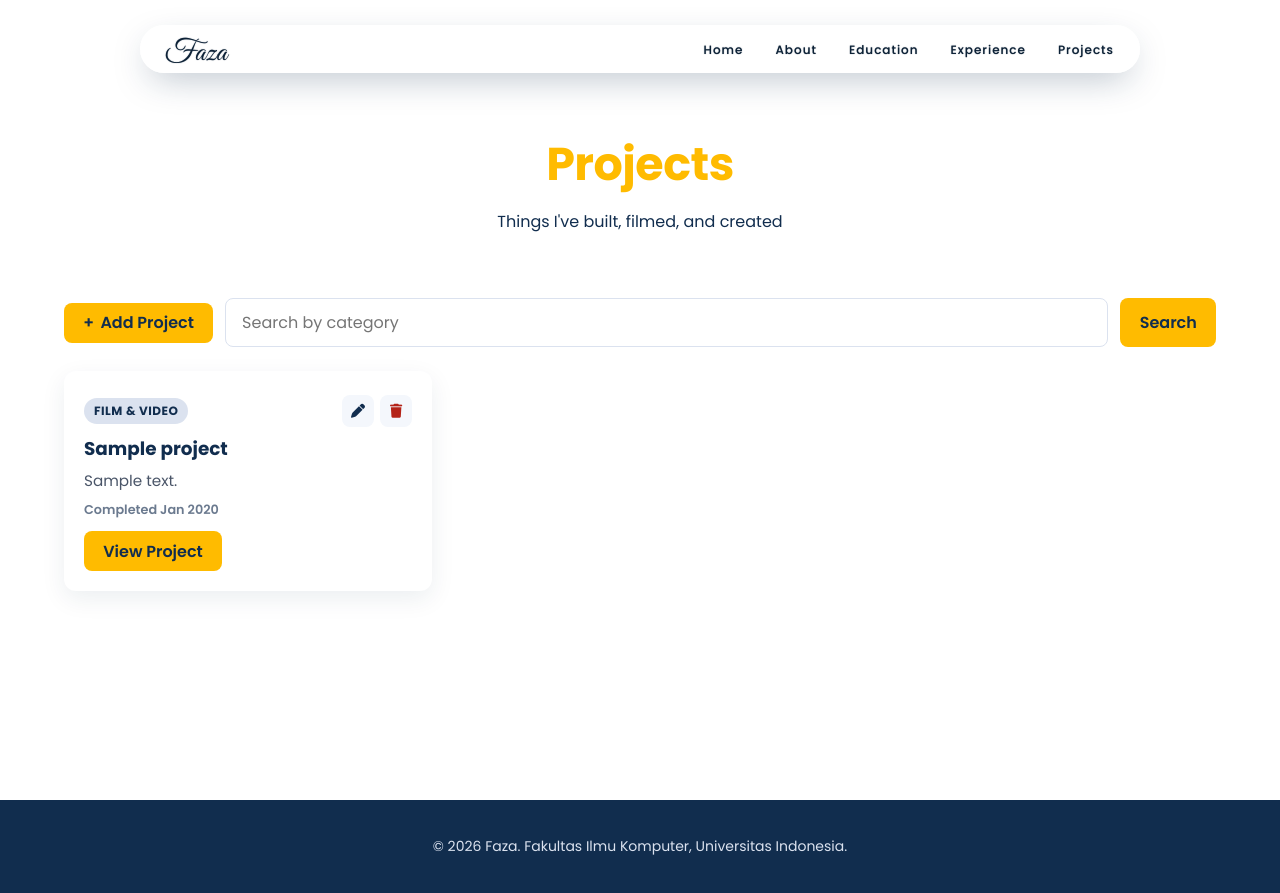
After one commit to fazaaqila09/myportofolio, a Django app: page /projects/ in a window 1280 px wide. The commit adds this page. Run offline with Django 5.2, Linux system fonts and the light colour scheme; tables that the repository leaves empty hold one stand-in row (values such as "Sample post").

Commit message:
feat: menambahkan section projects beserta fitur operasi CRUD

```diff
--- a/main/models.py
+++ b/main/models.py
@@ -28,7 +28,6 @@ class Experience(models.Model):
     @property
     def is_ongoing(self):
         return self.ended_at is None
-
 
 class Education(models.Model):
     """Riwayat pendidikan, ditampilkan sebagai timeline di halaman Education.
@@ -66,3 +65,23 @@ class Education(models.Model):
     @property
     def is_ongoing(self):
         return self.ended_at is None
+
+class Project(models.Model):
+    CATEGORY_CHOICES = [
+        ("film", "Film & Video"),
+        ("software", "Software / Web"),
+        ("design", "Design"),
+        ("writing", "Writing"),
+        ("music", "Music / Audio"),
+        ("other", "Other"),
+    ]
+
+    id = models.UUIDField(primary_key=True, default=uuid.uuid4, editable=False)
+    title = models.CharField(max_length=255)
+    description = models.TextField()
+    category = models.CharField(max_length=20, choices=CATEGORY_CHOICES, default="other")
+    project_url = models.URLField()
+    completed_at = models.DateField(blank=True, null=True)
+
+    def __str__(self):
+        return self.title
--- a/main/urls.py
+++ b/main/urls.py
@@ -3,9 +3,14 @@ from main.views import (
     show_main,
     show_experience,
     show_education,
+    show_projects,
     create_experience,
+    create_project,
+    update_project,
     get_experience_json,
+    get_project_json,
     delete_experience,
+    delete_project,
 )
 
 app_name = "main"
@@ -17,4 +22,9 @@ urlpatterns = [
     path("experience/<uuid:experience_id>/delete/", delete_experience, name="delete_experience"),
     path("api/experience/", get_experience_json, name="get_experience_json"),
     path("education/", show_education, name="show_education"),
+    path("projects/", show_projects, name="show_projects"),
+    path("projects/add/", create_project, name="create_project"),
+    path("projects/<uuid:project_id>/edit/", update_project, name="update_project"),
+    path("projects/<uuid:project_id>/delete/", delete_project, name="delete_project"),
+    path("api/projects/", get_project_json, name="get_project_json"),
 ]
--- a/main/views.py
+++ b/main/views.py
@@ -6,9 +6,8 @@ from django.shortcuts import get_object_or_404, redirect, render
 from django.utils.dateparse import parse_datetime
 from datetime import date, datetime
 from django.utils import timezone
-
-from main.models import Experience, Education
-from main.forms import ExperienceForm
+from main.models import Experience, Education, Project
+from main.forms import ExperienceForm, ProjectForm
 
 
 def is_authorized(request):
@@ -211,3 +210,84 @@ def show_education(request):
         "education_list": Education.objects.all(),
     }
     return render(request, "education.html", context)
+
+def show_projects(request):
+    json_response = get_project_json(request)
+    project_list = serializers.deserialize(
+        "json",
+        json_response.content.decode("utf-8"),
+    )
+    project_list = [item.object for item in project_list]
+
+    category_query = request.GET.get("category", "").strip()
+
+    context = {
+        "name": "Faza",
+        "project_list": project_list,
+        "category_query": category_query,
+    }
+    return render(request, "projects.html", context)
+
+
+def create_project(request):
+    form = ProjectForm(request.POST or None)
+    auth_error = None
+
+    if request.method == "POST":
+        if not is_authorized(request):
+            auth_error = "Invalid access code."
+        elif form.is_valid():
+            form.save()
+            messages.success(request, "New project added successfully!")
+            return redirect("main:show_projects")
+
+    context = {
+        "name": "Faza",
+        "form": form,
+        "auth_error": auth_error,
+    }
+    return render(request, "project_form.html", context)
+
+
+def update_project(request, project_id):
+    project = get_object_or_404(Project, pk=project_id)
+    form = ProjectForm(request.POST or None, instance=project)
+    auth_error = None
+
+    if request.method == "POST":
+        if not is_authorized(request):
+            auth_error = "Invalid access code."
+        elif form.is_valid():
+            form.save()
+            messages.success(request, "Project updated successfully!")
+            return redirect("main:show_projects")
+
+    context = {
+        "name": "Faza",
+        "form": form,
+        "project": project,
+        "auth_error": auth_error,
+    }
+    return render(request, "project_form.html", context)
+
+
+def get_project_json(request):
+    category_query = request.GET.get("category", "").strip()
+    projects = Project.objects.all()
+
+    if category_query:
+        projects = projects.filter(category__icontains=category_query)
+
+    projects_json = serializers.serialize("json", projects)
+    return HttpResponse(projects_json, content_type="application/json")
+
+
+def delete_project(request, project_id):
+    project = get_object_or_404(Project, pk=project_id)
+    if request.method == "POST":
+        if not is_authorized(request):
+            messages.error(request, "Invalid access code. Project was not deleted.")
+            return redirect("main:show_projects")
+        project.delete()
+        messages.success(request, "Project deleted successfully!")
+    return redirect("main:show_projects")
--- a/static/css/style.css
+++ b/static/css/style.css
@@ -1642,3 +1642,63 @@ a:focus-visible {
 
 .site-message--success { background: #DFF5E1; color: #1e7d32; }
 .site-message--error { background: #FBE4E1; color: #b42318; }
+
+/* ============ PROJECTS SECTION ============ */
+.proj-toolbar {
+    display: flex;
+    align-items: center;
+    gap: .75rem;
+    width: 90%;
+    max-width: 1320px;
+    margin: 0 auto 1.5rem;
+    flex-wrap: wrap;
+}
+.proj-add-button { display: inline-flex; align-items: center; gap: .4rem; white-space: nowrap; flex: 0 0 auto; }
+.proj-search { display: flex; gap: .75rem; flex: 1; min-width: 0; }
+.proj-search__input {
+    flex: 1; min-width: 0; padding: .7rem 1rem;
+    border: 1px solid #DBE2EF; border-radius: 8px; font: inherit;
+}
+.proj-search__input:focus { outline: 2px solid #3F72AF; border-color: #3F72AF; }
+
+.proj-grid {
+    width: 90%; max-width: 1320px; margin: 0 auto;
+    display: grid; grid-template-columns: repeat(3, minmax(0, 1fr)); gap: 24px;
+    align-items: start;
+}
+@media (max-width: 900px) { .proj-grid { grid-template-columns: repeat(2, minmax(0, 1fr)); } }
+@media (max-width: 600px) { .proj-grid { grid-template-columns: 1fr; } }
+
+.proj-card {
+    background: #fff; border-radius: 12px; padding: 24px 20px 20px;
+    box-shadow: 0 8px 24px rgba(17, 45, 78, .08);
+    display: flex; flex-direction: column; gap: 8px; box-sizing: border-box;
+}
+
+.proj-head { display: flex; align-items: center; }
+.proj-category {
+    background: #DBE2EF; color: #112D4E; font-size: 12px; font-weight: 700;
+    text-transform: uppercase; letter-spacing: .5px; padding: 4px 10px; border-radius: 999px;
+}
+.proj-actions { display: flex; align-items: center; gap: 6px; margin-left: auto; }
+.proj-icon-btn {
+    width: 32px; height: 32px; display: flex; align-items: center; justify-content: center;
+    border: none; border-radius: 8px; background: #F4F7FC; color: #112D4E; font-size: 14px;
+    cursor: pointer; text-decoration: none; transition: background .2s ease, color .2s ease;
+}
+.proj-icon-btn:hover { background: #3F72AF; color: #fff; }
+.proj-icon-btn--danger { color: #b42318; }
+.proj-icon-btn--danger:hover { background: #b42318; color: #fff; }
+
+.proj-name { font-size: 1.15rem; font-weight: 700; color: #112D4E; margin: 0; }
+.proj-desc { color: #4a5568; font-size: .95rem; line-height: 1.5; margin: 0; }
+.proj-date { font-size: .8rem; color: #6B7A8F; font-weight: 600; }
+.proj-view-button { align-self: flex-start; margin-top: 4px; }
+
+.proj-form { width: 90%; max-width: 600px; margin: 0 auto; }
+
+@media (max-width: 600px) {
+    .proj-toolbar { flex-direction: column; align-items: stretch; }
+    .proj-add-button { width: 100%; justify-content: center; text-align: center; }
+    .proj-search { width: 100%; min-width: 0; }
+}
--- a/templates/base.html
+++ b/templates/base.html
@@ -22,6 +22,7 @@
             <a href="{% url 'main:show_main' %}#about">About</a>
             <a href="{% url 'main:show_education' %}">Education</a>
             <a href="{% url 'main:show_experience' %}">Experience</a>
+            <a href="{% url 'main:show_projects' %}">Projects</a>
         </div>
     </nav>
 
--- /dev/null
+++ b/templates/components/project_delete_modal.html
@@ -0,0 +1,30 @@
+<div id="delete-project-{{ project.id }}"
+    class="delete-modal"
+    popover="auto"
+    role="dialog"
+    aria-modal="true"
+    aria-labelledby="delete-project-title-{{ project.id }}">
+    <button type="button" class="delete-modal__backdrop"
+        popovertarget="delete-project-{{ project.id }}" popovertargetaction="hide"
+        aria-label="Close"></button>
+    <div class="delete-modal__content">
+        <button type="button" class="delete-modal__close"
+            popovertarget="delete-project-{{ project.id }}" popovertargetaction="hide"
+            aria-label="Close">&times;</button>
+        <h2 id="delete-project-title-{{ project.id }}">Delete Project?</h2>
+        <p>Are you sure you want to delete <strong>{{ project.title }}</strong>?</p>
+        <form method="post" action="{% url 'main:delete_project' project.id %}">
+            {% csrf_token %}
+            <div class="form-group">
+                <label for="secret-key-{{ project.id }}">Access Code</label>
+                <input type="password" id="secret-key-{{ project.id }}" name="secret_key"
+                    placeholder="Enter the access code" required>
+            </div>
+            <div class="delete-modal__actions">
+                <button type="button" class="button button-secondary"
+                    popovertarget="delete-project-{{ project.id }}" popovertargetaction="hide">Cancel</button>
+                <button type="submit" class="button button-danger">Yes, Delete</button>
+            </div>
+        </form>
+    </div>
+</div>
--- /dev/null
+++ b/templates/projects.html
@@ -0,0 +1,68 @@
+{% extends "base.html" %}
+{% load static %}
+{% block title %}Projects - {{ name }}{% endblock %}
+{% block nav_class %}nav-solid{% endblock %}
+{% block content %}
+
+<section id="projects" class="projects" style="padding-top: 130px; min-height: 100vh;">
+
+    <div class="section-head">
+        <h2 class="section-title proj-title">Projects</h2>
+        <p class="section-sub proj-sub">Things I've built, filmed, and created</p>
+    </div>
+
+    <div class="proj-toolbar">
+        <a href="{% url 'main:create_project' %}" class="button proj-add-button">
+            <span aria-hidden="true">+</span> Add Project
+        </a>
+        <form method="get" action="{% url 'main:show_projects' %}" class="proj-search">
+            <input type="search" name="category" value="{{ category_query }}"
+                placeholder="Search by category"
+                class="proj-search__input" aria-label="Search projects">
+            <button type="submit" class="button">Search</button>
+        </form>
+    </div>
+
+    <div class="proj-grid">
+        {% for project in project_list %}
+            <article class="proj-card">
+                <div class="proj-head">
+                    <span class="proj-category">{{ project.get_category_display }}</span>
+                    <div class="proj-actions">
+                        <a href="{% url 'main:update_project' project.id %}" class="proj-icon-btn" aria-label="Edit {{ project.title }}" title="Edit">
+                            <i class="fa-solid fa-pen"></i>
+                        </a>
+                        <button type="button" class="proj-icon-btn proj-icon-btn--danger"
+                            popovertarget="delete-project-{{ project.id }}"
+                            aria-label="Delete {{ project.title }}" title="Delete">
+                            <i class="fa-solid fa-trash"></i>
+                        </button>
+                    </div>
+                </div>
+
+                <h3 class="proj-name">{{ project.title }}</h3>
+                <p class="proj-desc">{{ project.description }}</p>
+
+                {% if project.completed_at %}
+                    <span class="proj-date">Completed {{ project.completed_at|date:"M Y" }}</span>
+                {% endif %}
+
+                <a href="{{ project.project_url }}" target="_blank" rel="noopener" class="button proj-view-button">View Project</a>
+
+                {% include "components/project_delete_modal.html" with project=project %}
+            </article>
+        {% empty %}
+            {% if category_query %}
+                <p class="empty-state" style="grid-column: 1 / -1; text-align: center; padding: 40px;">
+                    No projects found in that category.
+                </p>
+            {% else %}
+                <p class="empty-state" style="grid-column: 1 / -1; text-align: center; padding: 40px;">
+                    No projects added yet — click "Add Project" to add your first one.
+                </p>
+            {% endif %}
+        {% endfor %}
+    </div>
+</section>
+
+{% endblock content %}
```
Also changed, not shown: main/forms.py (+20 -1 lines), templates/project_form.html (added, +39 -0 lines), main/migrations/0004_project.py (added).
